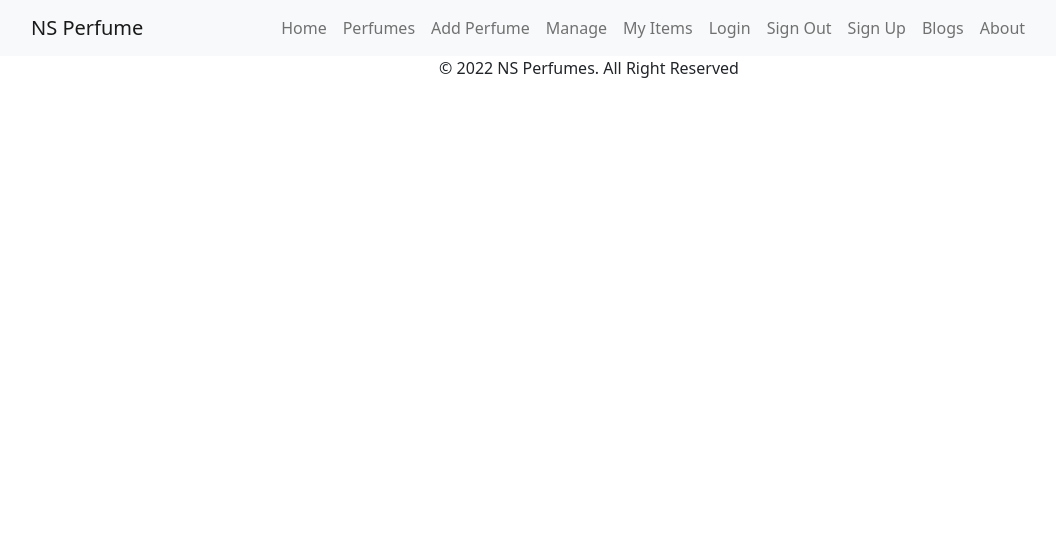
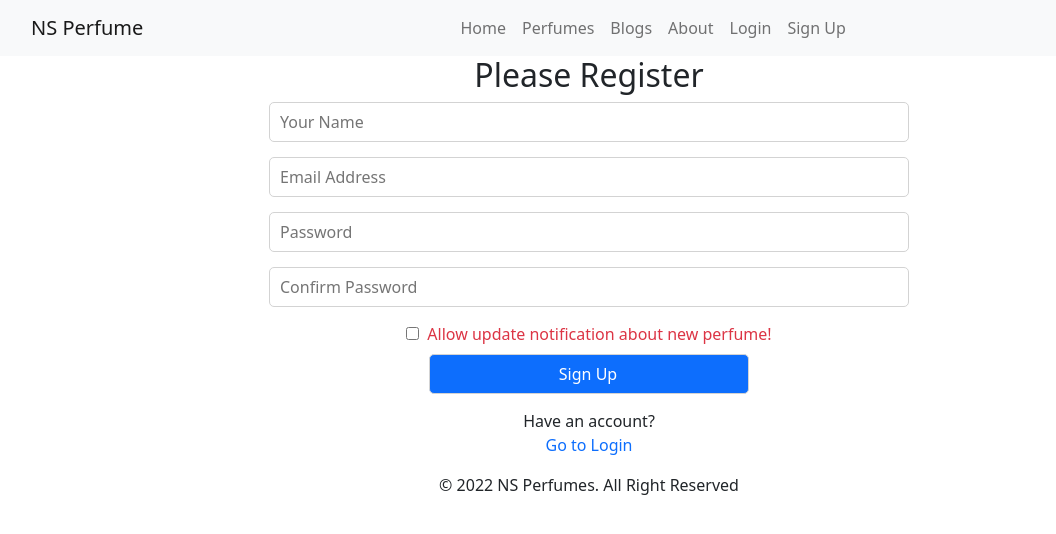
Before and after one commit to numansaady/perfume-website-client, a React (Create React App) app: page /signup in a window 1280 px wide. Shown: the top 534 px of the page, without its empty margins (51-1107 px from the left). Built offline with nearby package versions, Linux system fonts and the light colour scheme; no server answers.

Commit message:
User with email password added

```diff
--- a/src/App.js
+++ b/src/App.js
@@ -7,6 +7,7 @@ import Home from './Pages/Home/Home/Home';
 import Perfumes from './Pages/Perfumes/Perfumes';
 import Blogs from './Pages/Blogs/Blogs';
 import About from './Pages/About/About';
+import SignUp from './Pages/Auth/SignUp/SignUp';
 
 function App() {
   return (
@@ -18,6 +19,7 @@ function App() {
         <Route path='/perfumes' element={<Perfumes/>}></Route>
         <Route path='/blogs' element={<Blogs/>}></Route>
         <Route path='/about' element={<About/>}></Route>
+        <Route path='/signup' element={<SignUp/>}></Route>
       </Routes>
       <Footer/>
     </div>
--- /dev/null
+++ b/src/Pages/Auth/SignUp/SignUp.css
@@ -0,0 +1,14 @@
+.register-form{
+    margin: 0 auto;
+    width: 50%;
+}
+.register-form input:not([type=checkbox]){
+    display: block;
+    width: 100%;
+    height: 40px;
+    border-radius: 5px;
+    border: 1px solid lightgray;
+    padding-left: 10px;
+    font-size: 16px;
+    margin-bottom: 15px;
+}
--- /dev/null
+++ b/src/Pages/Auth/SignUp/SignUp.js
@@ -0,0 +1,85 @@
+import React, { useState } from 'react';
+import { Link, useNavigate } from 'react-router-dom';
+import { useCreateUserWithEmailAndPassword, useUpdateProfile } from 'react-firebase-hooks/auth';
+import './SignUp.css';
+import auth from '../../../firebase.init';
+
+const SignUp = () => {
+    const [agree, setAgree] = useState(false);
+    const [error, setError] = useState({
+        email: "",
+        password: "",
+        general: "",
+      });
+    const [
+        createUserWithEmailAndPassword,
+        user,
+        loading,
+        createUserError,
+    ] = useCreateUserWithEmailAndPassword(auth, {sendEmailVerification: true});
+    const [updateProfile, updating, updateError] = useUpdateProfile(auth);
+    const [showPass, setShowPass] = useState(false);
+
+    const navigate = useNavigate();
+
+    const navigateLogin = () => {
+        navigate('/login');
+    }
+
+    if(loading){
+        // return <Loading></Loading>
+    }
+
+    if (user) {
+     console.log('user', user);
+    }
+
+    const handleRegister = async (event) => {
+        event.preventDefault();
+        const name = event.target.name.value;
+        const email = event.target.email.value;
+        const password = event.target.password.value;
+        const confirmPassword = event.target.confirmPassword.value;
+        if(password !== confirmPassword){
+            setError('Your two passwords did not match');
+            return;
+        }
+        if(password.length <6){
+            setError('Password must be 6 characters or longer');
+            return;
+        }
+
+
+        await createUserWithEmailAndPassword(email, password);
+        await updateProfile({ displayName: name });
+        console.log('Updated profile');
+        navigate('/home');
+    }
+    return (
+        <div className='register-form'>
+            <h2 style={{ textAlign: 'center' }}>Please Register</h2>
+            <form onSubmit={handleRegister}>
+                <input type="text" name="name" id="" placeholder='Your Name' />
+
+                <input type="email" name="email" id="" placeholder='Email Address' required />
+
+                <input type="password" name="password" id="" placeholder='Password' required />
+
+                <input type="password" name="confirmPassword" id="" placeholder='Confirm Password' required />
+
+
+                <input onClick={() => setAgree(!agree)} type="checkbox" name="terms" id="terms" />
+
+                <label className={`ps-2 ${agree ? '' : 'text-danger'}`} htmlFor="terms">Allow update notification about new perfume! </label>
+                <input
+                    className='w-50 mx-auto btn btn-primary mt-2'
+                    type="submit"
+                    value="Sign Up" />
+            </form>
+            <p>Have an account? <br /> <Link to="/login" className='text-primary pe-auto text-decoration-none' onClick={navigateLogin}>Go to Login</Link> </p>
+            {/* <SocialLogin></SocialLogin> */}
+        </div>
+    );
+};
+
+export default SignUp;
--- a/src/Pages/Shared/Header/Header.js
+++ b/src/Pages/Shared/Header/Header.js
@@ -9,13 +9,23 @@ import {
   Navbar,
   NavDropdown,
 } from "react-bootstrap";
+import { useAuthState } from "react-firebase-hooks/auth";
+import auth from "../../../firebase.init";
+import { signOut } from "firebase/auth";
 
 const Header = () => {
+  const [user] = useAuthState(auth);
+
+  const handleSignOut = () => {
+    signOut(auth);
+  };
   return (
     <div>
       <Navbar bg="light" expand="lg">
         <Container>
-          <Navbar.Brand as={Link} to="/">NS Perfume</Navbar.Brand>
+          <Navbar.Brand as={Link} to="/">
+            NS Perfume
+          </Navbar.Brand>
           <Navbar.Toggle aria-controls="navbarScroll" />
           <Navbar.Collapse id="navbarScroll">
             <Nav
@@ -23,21 +33,46 @@ const Header = () => {
               style={{ maxHeight: "100px" }}
               navbarScroll
             >
-              <Nav.Link as={Link} to="/home">Home</Nav.Link>
-              <Nav.Link as={Link} to="/perfumes">Perfumes</Nav.Link>
-              <Nav.Link as={Link} to="/add">Add Perfume</Nav.Link>
-              <Nav.Link as={Link} to="manage">Manage </Nav.Link>
-              <Nav.Link as={Link} to="myItem">My Items</Nav.Link>
-              <Nav.Link as={Link} to="/login">Login</Nav.Link>
-              <Nav.Link as={Link} to="/signOut">Sign Out</Nav.Link>
-              <Nav.Link as={Link} to="/signUp">Sign Up</Nav.Link>
-              <Nav.Link as={Link} to="/blogs">Blogs</Nav.Link>
-
-              <Nav.Link as={Link} to="/about" >
+              <Nav.Link as={Link} to="/home">
+                Home
+              </Nav.Link>
+              <Nav.Link as={Link} to="/perfumes">
+                Perfumes
+              </Nav.Link>
+              <Nav.Link as={Link} to="/blogs">
+                Blogs
+              </Nav.Link>
+              <Nav.Link as={Link} to="/about">
                 About
               </Nav.Link>
+              {user && (
+                <>
+                  <Nav.Link as={Link} to="/add">
+                    Add Perfume
+                  </Nav.Link>
+                  <Nav.Link as={Link} to="/manage">
+                    Manage{" "}
+                  </Nav.Link>
+                  <Nav.Link as={Link} to="/myItem">
+                    My Items
+                  </Nav.Link>
+                </>
+              )}
+              {user ? (
+                <Nav.Link as={Link} to="/signOut" className="btn btn-warning" onClick={handleSignOut}>
+                  Sign Out
+                </Nav.Link>
+              ) : (
+                <>
+                  <Nav.Link as={Link} to="/login">
+                    Login
+                  </Nav.Link>
+                  <Nav.Link as={Link} to="/signUp">
+                    Sign Up
+                  </Nav.Link>
+                </>
+              )}
             </Nav>
-
           </Navbar.Collapse>
         </Container>
       </Navbar>
```
